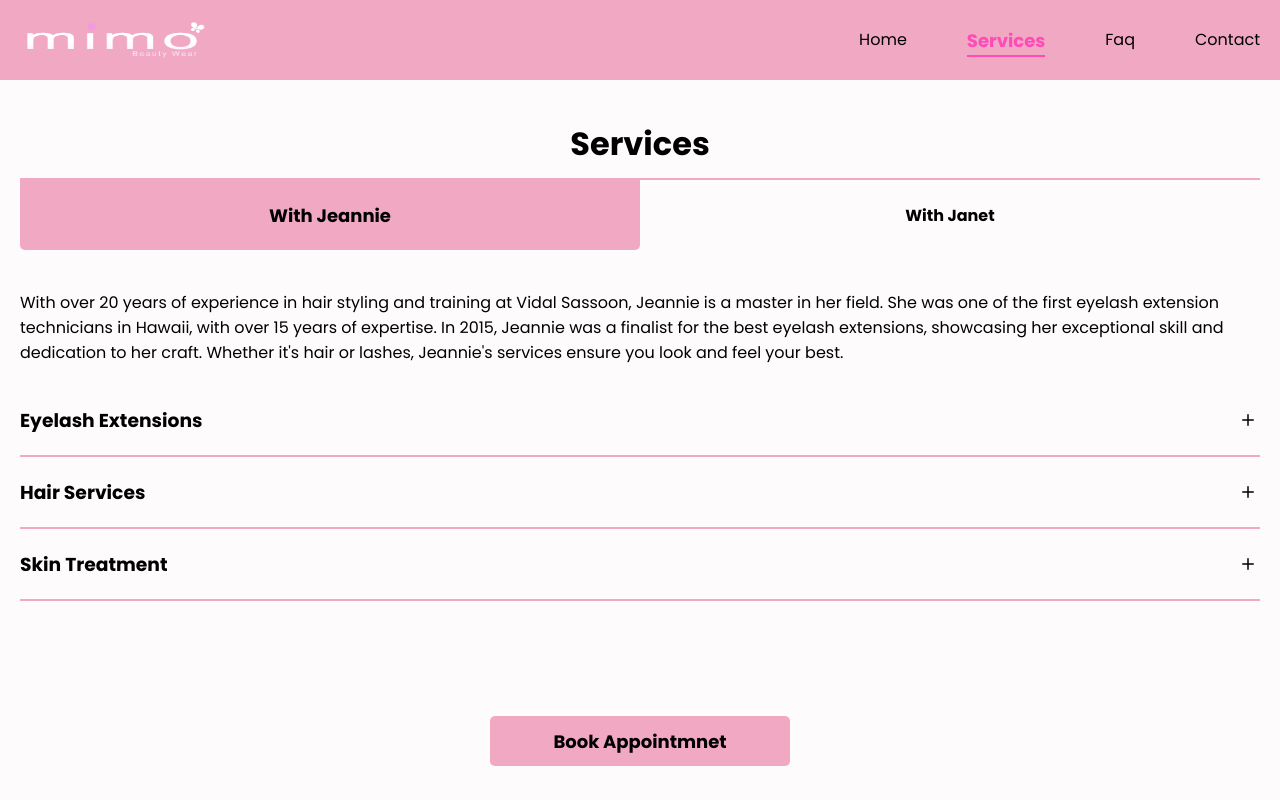
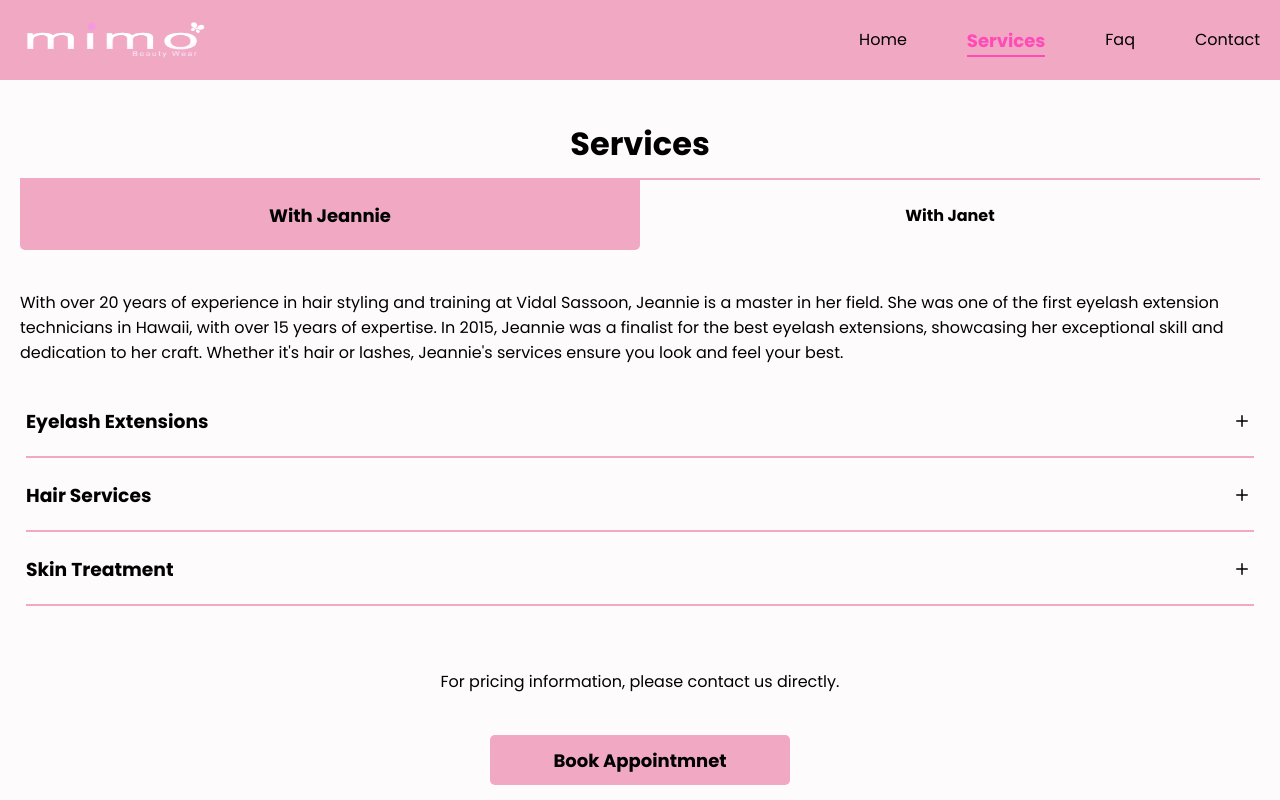
Before and after one commit to BrandonGatewood/MimoBeautyWear, a React (Vite) app: page /Services in a window 1280 px wide. Shown: the top 800 px of the page. Built offline with nearby package versions, Linux system fonts and the light colour scheme.

Commit message:
Changed accordionItem made the accordionItem a button instead of icon

```diff
--- a/src/components/AccordionItem.jsx
+++ b/src/components/AccordionItem.jsx
@@ -12,6 +12,35 @@ const AccordionItem = ({ category, type }) => {
     }
         return(
             <>
+            <button className="serviceSection" onClick={ handleOpen }>
+                <div className="serviceHeader">
+                    <h3>{ category }</h3>
+                    {
+                        !open && <Open />
+                    }
+                    {
+                        open && <Close />
+                    }
+                </div>
+                {
+                    open &&
+                    <div className="serviceBody">
+                        {
+                            type.map( aType => {
+                                return (
+                                    <div className="aType">
+                                        <h4>{ aType.name }</h4>
+                                        <p className="duration">Duration: { aType.duration }</p>
+                                    </div>
+                                )
+                            })
+                        }
+                    </div>
+                }
+            </button>
+            {
+                /**
+
             <div className="serviceSection">
                 <div className="serviceHeader">
                     <h3>{ category }</h3>
@@ -44,6 +73,8 @@ const AccordionItem = ({ category, type }) => {
                     </div>
                 }
             </div>
+                **/
+            }
             </>
         );
     }
--- a/src/css/components/accordionItem.css
+++ b/src/css/components/accordionItem.css
@@ -3,8 +3,16 @@ h3 {
 }
 h4 {
     margin: 0;
+    text-align: start;
 }
 
+.serviceSection {
+    width: 100%;
+    border: none;
+    background-color: transparent;
+    font-size: medium;
+    font-weight: 600;
+}
 .serviceHeader {
     margin: 0 20px;
     display: flex;
@@ -26,15 +34,20 @@ h4 {
 }
 
 .serviceBody {
-    margin: 0 25px;
+    display: flex;
+    flex-direction: column;
+    justify-content: start;
+    align-items: start;
+    margin: 20px 25px 0 25px;
     border-left: 2px solid var(--primary);
 }
 
 .aType {
-    padding-left: 10px;
-    margin-top: 20px;
+    padding: 10px ;
 }
 
 .duration {
+    font-weight: 400;
     font-style: italic;
+    text-align: start;
 }
--- a/src/css/pages/services.css
+++ b/src/css/pages/services.css
@@ -43,13 +43,17 @@
     padding: 20px;
 }
 
+.pricing {
+    text-align: center;
+}
 
 /** Book Appointmnet Button **/
 .bookAppointmentContainer {
     height: 200px;
-    padding: 40px 0;
+    padding: 20px 0;
     display: flex;
-    justify-content: center;
+    flex-direction: column;
+    justify-content: space-evenly;
     align-items: center;
 }
 
--- a/src/pages/Services.jsx
+++ b/src/pages/Services.jsx
@@ -62,6 +62,7 @@ const Services = () => {
         </div>
 
         <div className="bookAppointmentContainer">
+            <p className="pricing">For pricing information, please contact us directly.</p>
             <a href="/Contact">
                 <button className="bookButton">Book Appointmnet</button>
             </a>
```
